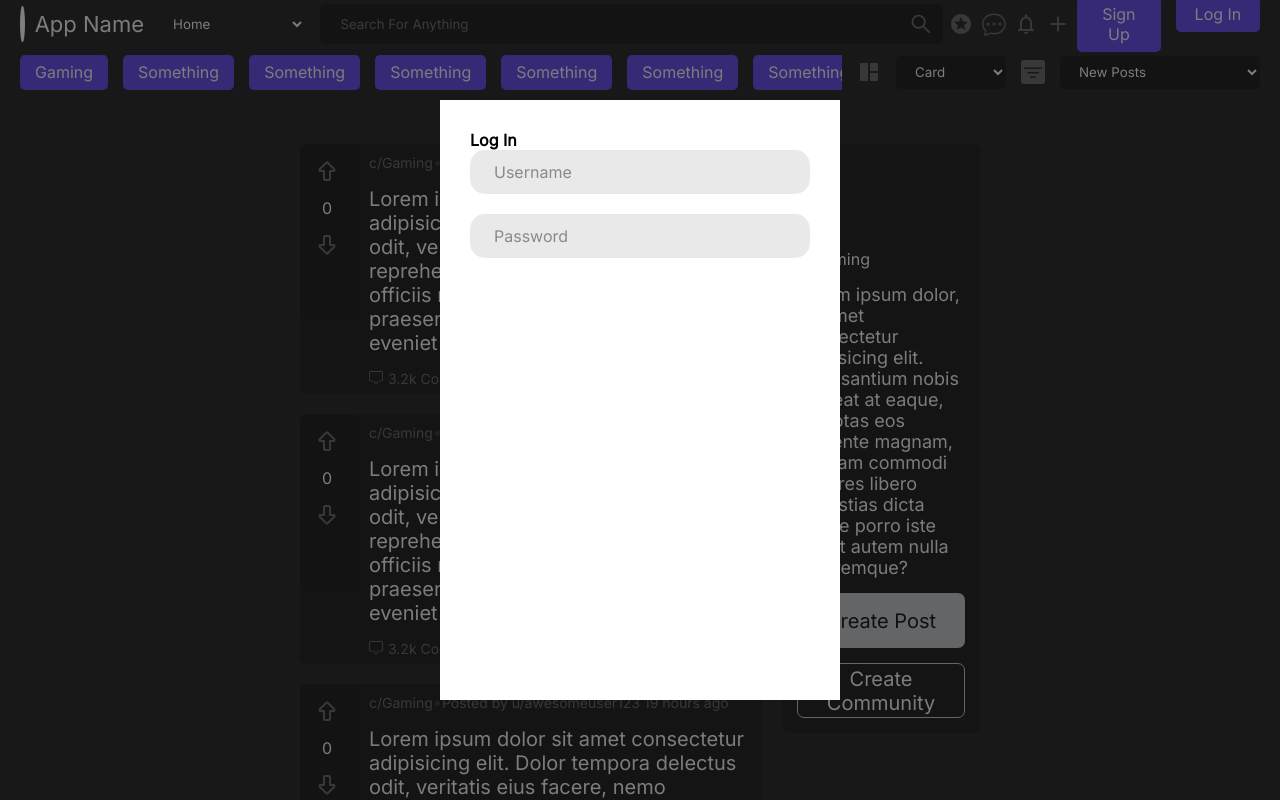
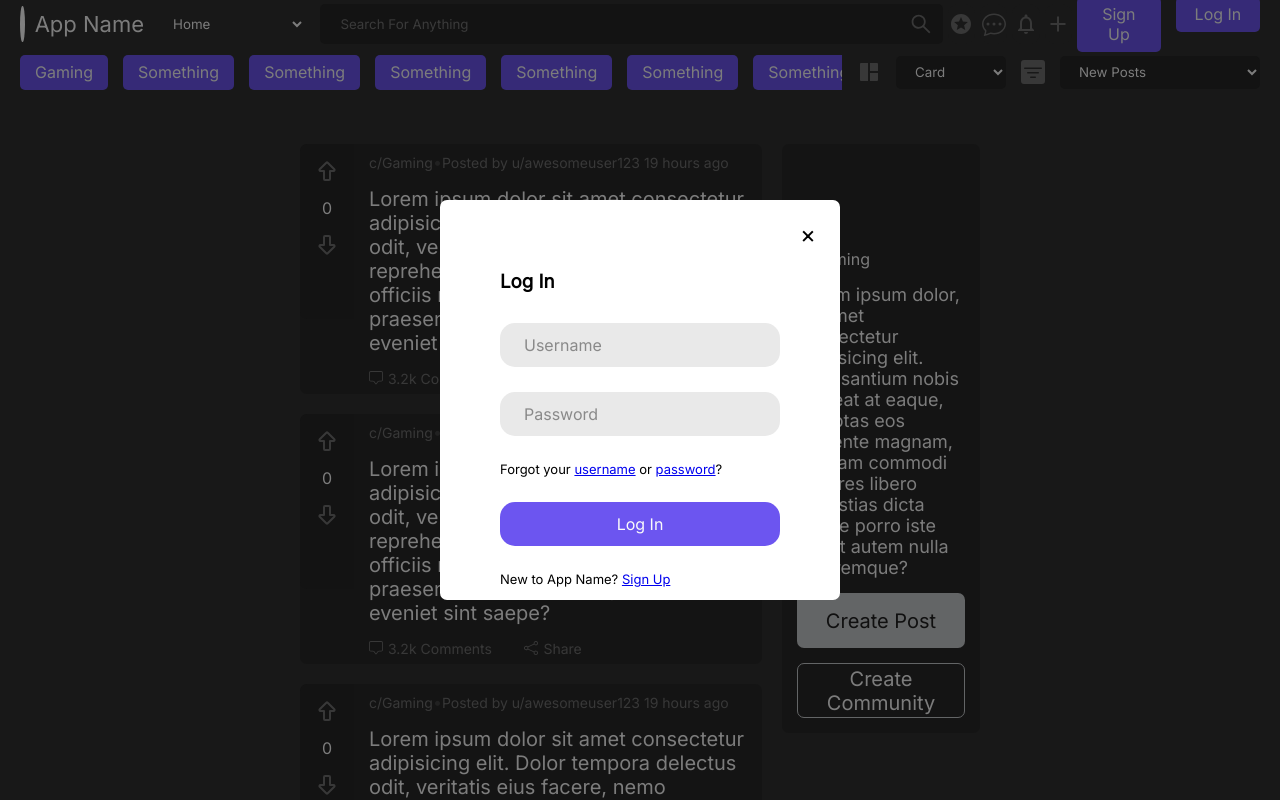
Before and after one commit to MisterCxmpy/reddit-clone-client, a React (Vite) app: page / in a window 1280 px wide. Both pictures are taken after a click on the button "Log In". Shown: the top 800 px of the page. Built offline with nearby package versions, Linux system fonts and the light colour scheme; grey boxes are pictures that could not be loaded.

Commit message:
style loginform more

```diff
--- a/src/components/LoginForm/index.jsx
+++ b/src/components/LoginForm/index.jsx
@@ -1,10 +1,11 @@
 import styles from "./index.module.css";
 
-export default function LoginForm({ state }) {
+export default function LoginForm({ state, setState }) {
   return state ? (
     <div className={styles["overlay"]} style={state ? {display: "block"} : {display: "none"}}>
       <div className={styles["container"]}>
-        <h4>Log In</h4>
+        <button onClick={setState} className={styles["close-btn"]}>&times;</button>
+        <h3>Log In</h3>
         <form className={styles["login-form"]}>
           <div className={styles["inputs"]}>
             <div className={styles["input-field"]}>
@@ -15,6 +16,9 @@ export default function LoginForm({ state }) {
               <input type="password" required />
               <span>Password</span>
             </div>
+            <span className={styles["input-help"]}>Forgot your <a href="#">username</a> or <a href="#">password</a>?</span>
+            <button className={styles["submit"]}>Log In</button>
+            <span className={styles["input-help"]}>New to App Name? <a href="#">Sign Up</a></span>
           </div>
         </form>
       </div>
--- a/src/components/LoginForm/index.module.css
+++ b/src/components/LoginForm/index.module.css
@@ -14,35 +14,50 @@
 
 .container {
   width: 400px;
-  height: 600px;
-  padding: 30px;
+  padding: 60px;
   position: fixed;
   background: white;
   left: 50%;
   top: 50%;
   transform: translate(-50%, -50%);
-  /* New properties */
   right: 0;
   bottom: 0;
+  display: flex;
+  flex-direction: column;
+  gap: 20px;
+  border-radius: 7px;
+}
+.container .close-btn {
+  position: absolute;
+  top: 20px;
+  right: 20px;
+  height: 24px;
+  width: 24px;
+  font-size: 24px;
+  background: white;
+  cursor: pointer;
+}
+.container > h3 {
+  margin: 10px 0;
 }
 
 .login-form {
   display: flex;
   align-items: center;
   flex-direction: column;
-  gap: 40px;
   width: 100%;
 }
 .login-form .inputs {
   display: flex;
   flex-direction: column;
   width: 100%;
-  gap: 20px;
+  gap: 25px;
 }
 .login-form .inputs .input-field {
   width: 100%;
   position: relative;
 }
+.login-form .inputs .submit,
 .login-form .inputs .input-field > input {
   padding: 12px 24px;
   width: 100%;
@@ -51,8 +66,14 @@
   border-radius: 15px;
   background: var(--secondary-button-color-dark-mode);
 }
+.login-form .inputs .submit:focus,
 .login-form .inputs .input-field > input:focus {
   outline: none;
+}
+.login-form .inputs .submit {
+  cursor: pointer;
+  background: var(--accent-color);
+  color: var(--primary-font-color-dark-mode);
 }
 .login-form .inputs .input-field > span {
   position: absolute;
@@ -64,10 +85,14 @@
   pointer-events: none;
   transition: 0.3s;
 }
+.login-form .inputs .input-field > input:hover ~ span,
 .login-form .inputs .input-field > input:focus ~ span,
 .login-form .inputs .input-field > input:valid ~ span {
   top: -30px;
   left: -10px;
   color: var(--primary-font-color-light-mode);
   font-size: 12px;
+}
+.login-form .input-help {
+  font-size: 13px;
 }/*# sourceMappingURL=index.module.css.map */
--- a/src/components/LoginForm/index.module.scss
+++ b/src/components/LoginForm/index.module.scss
@@ -14,16 +14,33 @@
 
 .container {
   width: 400px;
-  height: 600px;
-  padding: 30px;
+  padding: 60px;
   position: fixed;
   background: white;
   left: 50%;
   top: 50%;
   transform: translate(-50%, -50%);
-  /* New properties */
   right: 0;
   bottom: 0;
+  display: flex;
+  flex-direction: column;
+  gap: 20px;
+  border-radius: 7px;
+
+  .close-btn {
+    position: absolute;
+    top: 20px;
+    right: 20px;
+    height: 24px;
+    width: 24px;
+    font-size: 24px;
+    background: white;
+    cursor: pointer;
+  }
+
+  >h3 {
+    margin: 10px 0;
+  }
 }
 
 
@@ -31,20 +48,20 @@
   display: flex;
   align-items: center;
   flex-direction: column;
-  gap: 40px;
   width: 100%;
 
   .inputs {
     display: flex;
     flex-direction: column;
     width: 100%;
-    gap: 20px;
+    gap: 25px;
 
     .input-field {
       width: 100%;
       position: relative;
     }
 
+    .submit,
     .input-field > input {
       padding: 12px 24px;
       width: 100%;
@@ -58,6 +75,12 @@
       }
     }
 
+    .submit {
+      cursor: pointer;
+      background: var(--accent-color);
+      color: var(--primary-font-color-dark-mode);
+    }
+
     .input-field > span {
       position: absolute;
       padding: 12px 24px;
@@ -69,6 +92,7 @@
       transition: 0.3s;
     }
 
+    .input-field > input:hover ~ span,
     .input-field > input:focus ~ span,
     .input-field > input:valid ~ span {
       top: -30px;
@@ -77,4 +101,8 @@
       font-size: 12px;
     }
   }
+
+  .input-help {
+    font-size: 13px;
+  }
 }
--- a/src/layouts/Navbar/index.jsx
+++ b/src/layouts/Navbar/index.jsx
@@ -103,7 +103,7 @@ function UserProfile({ user }) {
         <div className={styles["login-signup-options"]}>
           <button className={styles["signup-btn"]}>Sign Up</button>
           <button onClick={toggleLogin} className={styles["login-btn"]}>Log In</button>
-          <LoginForm state={showLogin} />
+          <LoginForm state={showLogin} setState={toggleLogin} />
         </div>
       )}
     </div>
```
Also changed, not shown: 1 other file (tests, documents, lock files or other folders).
